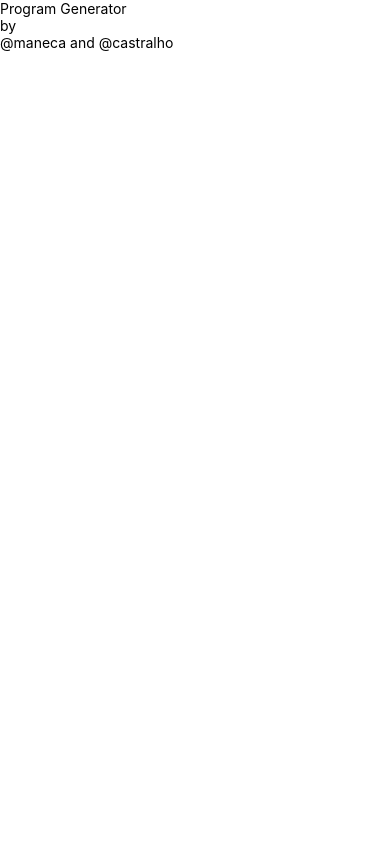
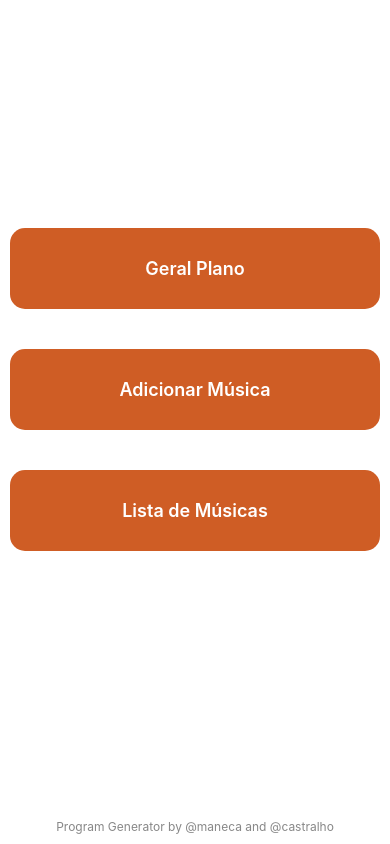
Before and after one commit to castralho/Program-Genarator, a React Native app: screen / in a window 390 px wide. Built offline with nearby package versions, Linux system fonts and the light colour scheme.

Commit message:
botões adicionados

```diff
--- a/App.js
+++ b/App.js
@@ -1,14 +1,32 @@
+import React from 'react';
 import { StatusBar } from 'expo-status-bar';
-import { StyleSheet, Text, View, SafeAreaView } from 'react-native';
+import { StyleSheet, Text, View, TouchableOpacity, SafeAreaView } from 'react-native';
+import AsyncStorage from '@react-native-async-storage/async-storage';
 
-export default function App() {
-  console.log("App executed");
+
+
+const ProgramGenerator = () => {
+  //console.log("App executed");
 
   return (
     <SafeAreaView style={styles.container}>
-      <Text>Program Generator</Text>
-      <Text>by</Text>
-      <Text>@maneca and @castralho</Text>
+      {/* Botões */}
+      <View style={styles.buttonContainer}>
+        <TouchableOpacity style={styles.button} onPress={() => { /* Função para gerar músicas */ }}>
+          <Text style={styles.buttonText}>Geral Plano</Text>
+        </TouchableOpacity>
+
+        <TouchableOpacity style={styles.button} onPress={() => { /* Função para adicionar música */ }}>
+          <Text style={styles.buttonText}>Adicionar Música</Text>
+        </TouchableOpacity>
+
+        <TouchableOpacity style={styles.button} onPress={() => { /* Função para ver lista de músicas */ }}>
+          <Text style={styles.buttonText}>Lista de Músicas</Text>
+        </TouchableOpacity>
+      </View>
+
+      {/* Texto no fundo do ecrã */}
+      <Text style={styles.footerText}>Program Generator by @maneca and @castralho</Text>
       <StatusBar style="auto" />
     </SafeAreaView>
   );
@@ -17,6 +35,33 @@ export default function App() {
 const styles = StyleSheet.create({
   container: {
     flex: 1,
-    backgroundColor: '#fff',
+    justifyContent: 'flex-end',  //Posiciona o conteúdo no final do ecrã
+    alignItems: 'center',
+    padding: 20,
+  },
+  footerText: {
+    fontSize: 12,
+    color: '#888',  // Cor mais suave para o texto
+    marginBottom: 10,  // Pequena margem no fundo
+  },
+  buttonContainer: {
+    flex: 1,
+    justifyContent: 'center',
+    width: '95%',
+  },
+  button: {
+    backgroundColor: '#cf5d25',  // Cor de fundo do botão
+    paddingVertical: 30,  // Altura do botão
+    paddingHorizontal: 25,  // Largura interna
+    borderRadius: 15,  // Canto arredondado
+    marginBottom: 40,  // Espaço entre botões
+    alignItems: 'center',  // Centraliza o texto
+  },
+  buttonText: {
+    color: '#FFFFFF',  // Cor do texto
+    fontSize: 18,  // Tamanho do texto
+    fontWeight: '600',  // Peso da fonte
   },
 });
+
+export default ProgramGenerator;
```
Also changed, not shown: package.json (+4 -3 lines), 1 other file (tests, documents, lock files or other folders).
